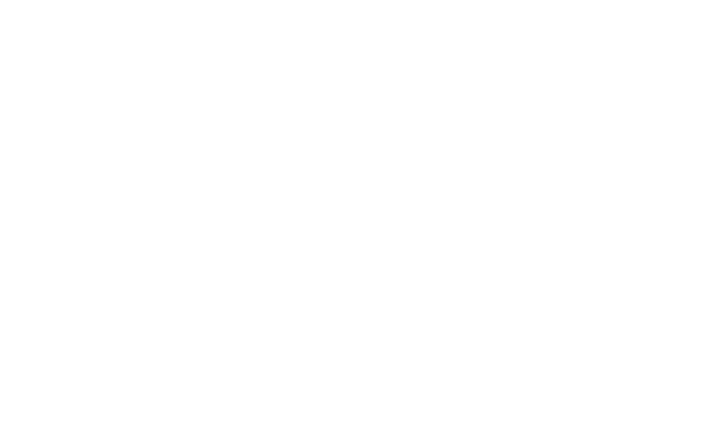
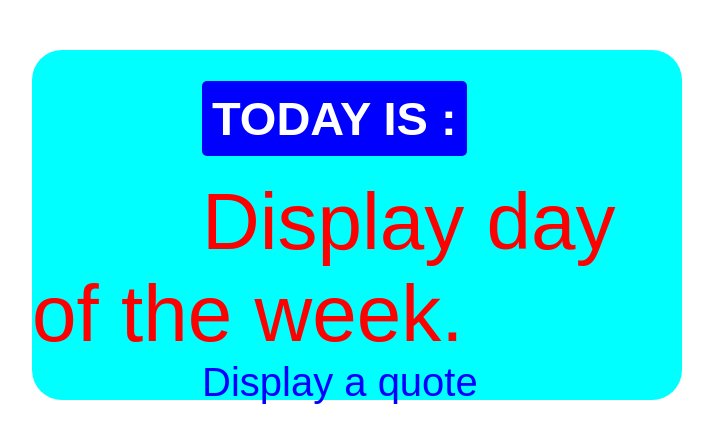
Before and after one commit to AhmedAlkh/DOTW, a plain HTML site: page index.html in a window 1280 px wide. Shown: the whole page, without its empty margins (283-996 px from the left). Drawn offline with Linux system fonts and the light colour scheme.

Commit message:
added basic html structure and styling

```diff
--- a/index.html
+++ b/index.html
@@ -8,6 +8,14 @@
     <title>Day of The Week</title>
 </head>
 <body>
+    <div id="container">
+        <h1>Today is :</h1>
+        <div>
+            <span id="weekday">Display day of the week.</span><br/>
+            <span id="phrase">Display a quote</span>
+        </div>
+
+    </div>
 
     <script src="index.js"></script>
 </body>
--- a/styles.css
+++ b/styles.css
@@ -0,0 +1,40 @@
+body {
+    font-family: Arial, Helvetica, sans-serif;
+    margin: 50px;
+    background: #fff;
+}
+
+#container {
+    width: 650px;
+    height: 350px;
+    background-color: #00ffff;
+    margin: auto;
+    border-radius: 30px;
+}
+
+h1 {
+    font-size: 47px;
+    font-weight: 600px;
+    color: #fff;
+    text-transform: uppercase;
+    margin-bottom: 20px;
+    margin-left: 170px;
+    background: #0000ff;
+    padding: 10px;
+    border-radius: 5px;
+    display: inline-block;
+}
+
+#weekday {
+    font-size: 80px;
+    color: red;
+    font-weight: 800px;
+    margin-left: 170px;
+}
+
+#phrase {
+    font-size: 40px;
+    color: blue;
+    font-weight: 800px;
+    margin-left: 170px;
+}
```
